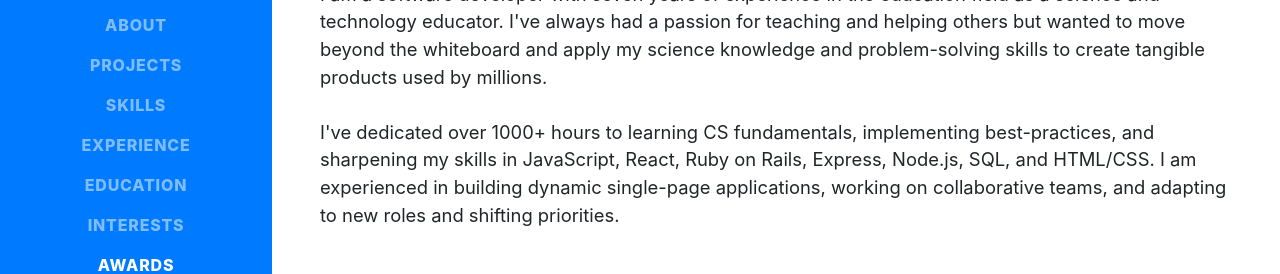
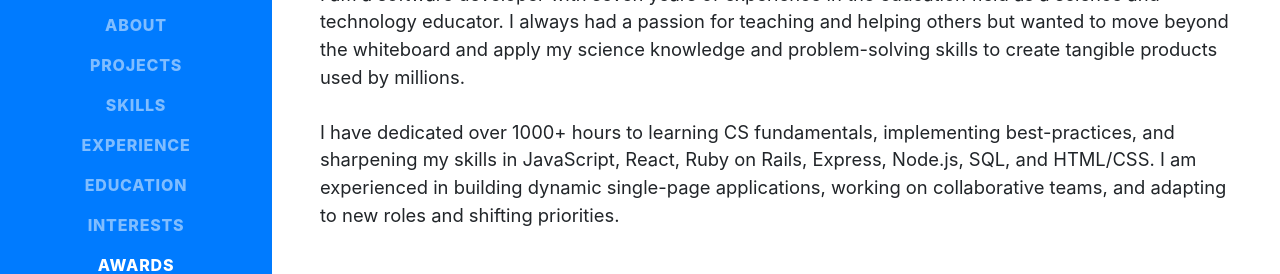
Before and after one commit to jeffdam/jeffdam.github.io, a website with bundled scripts: page index.html in a window 1280 px wide. Shown: the part 327-601 px from the top of the page. Built offline with nearby package versions, Linux system fonts and the light colour scheme; a web font is replaced by a local one.

Commit message:
Update blurb

```diff
--- a/index.html
+++ b/index.html
@@ -82,16 +82,13 @@
           Email: <a target="_blank" href="mailto:jeff.dam@gmail.com">jeff.dam@gmail.com</a>
         </div>
         <p class="lead mb-5">
-          I am a software developer with seven years of experience in the education field as a science and technology educator.
-
-          I've always had a passion for teaching and helping others but wanted to move beyond the whiteboard and apply my science
+          I am a software developer with seven years of experience in the education field as a science and technology educator. I
+          always had a passion for teaching and helping others but wanted to move beyond the whiteboard and apply my science
           knowledge and problem-solving skills to create tangible products used by millions.
           <br><br>
-          I've dedicated over 1000+ hours to learning CS fundamentals, implementing best-practices, and sharpening my skills in
-          JavaScript, React, Ruby on Rails, Express, Node.js, SQL, and HTML/CSS.
-
-          I am experienced in building dynamic single-page applications, working on collaborative teams, and adapting to
-          new roles and shifting priorities.
+          I have dedicated over 1000+ hours to learning CS fundamentals, implementing best-practices, and sharpening my skills in
+          JavaScript, React, Ruby on Rails, Express, Node.js, SQL, and HTML/CSS. I am experienced in building dynamic single-page
+          applications, working on collaborative teams, and adapting to new roles and shifting priorities.
         </p>
 
         <div class="social-icons">
```
